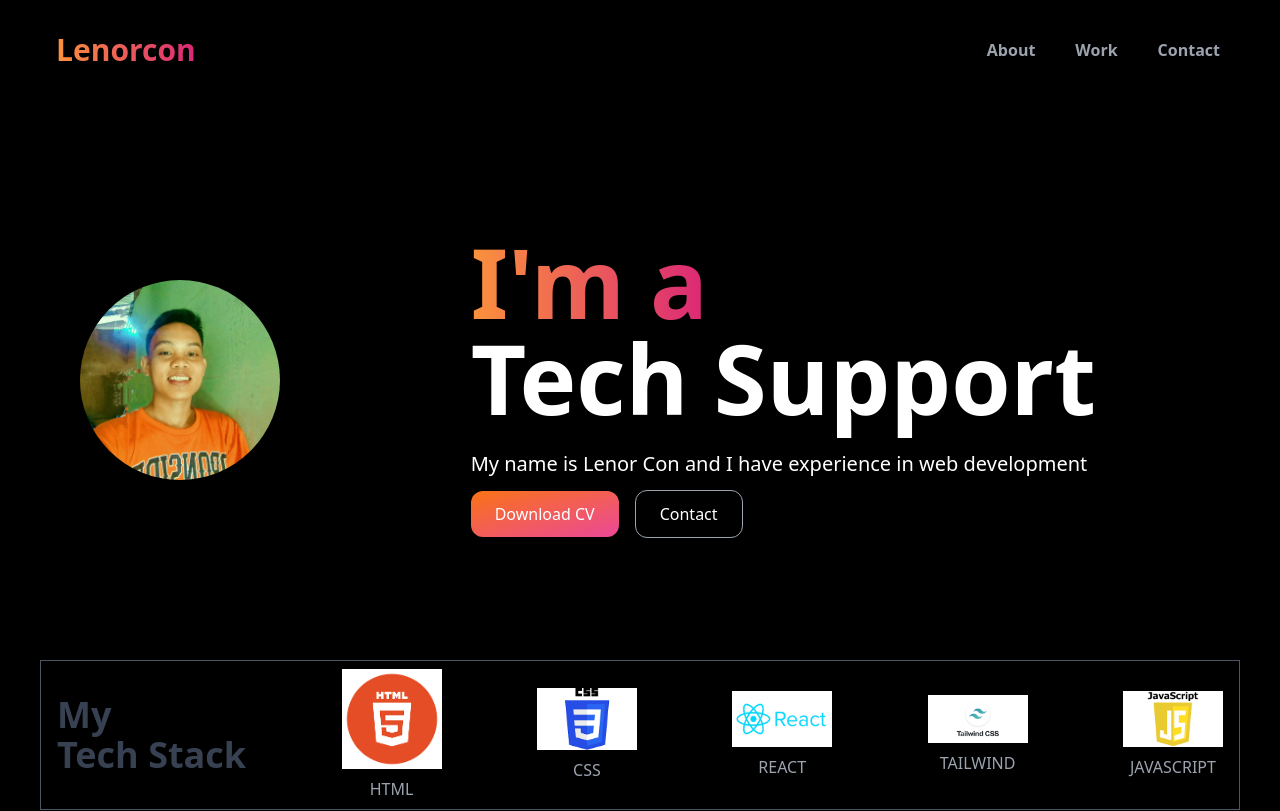
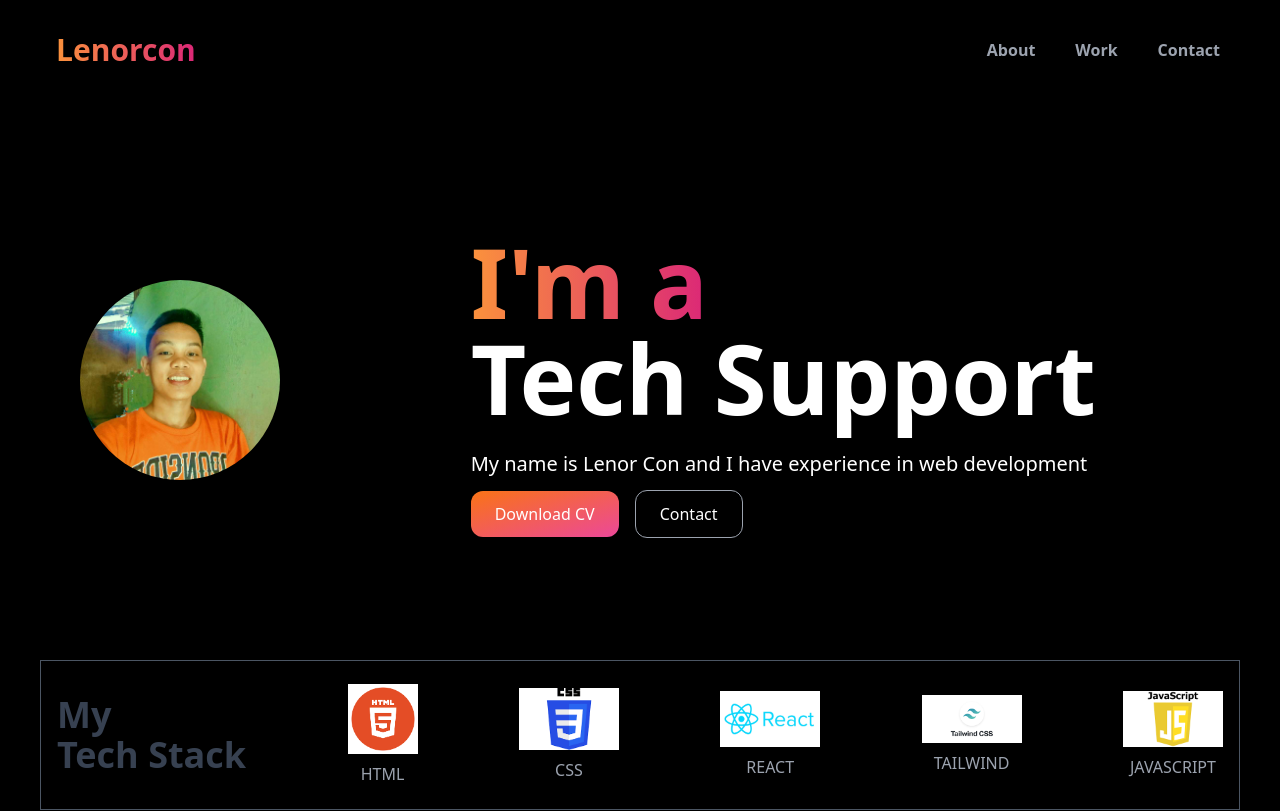
Before and after one commit to lenorcon/ReactPortfolio, a React (Create React App) app: page / in a window 1280 px wide. Shown: the top 811 px of the page. Built offline with nearby package versions, Linux system fonts and the light colour scheme.

Commit message:
add transition to techstock

```diff
--- a/src/components/Skills.jsx
+++ b/src/components/Skills.jsx
@@ -12,23 +12,23 @@ const Skills = () => {
         <h2 className='text-gray-700 text-2xl md:text-4xl font-bold m-4'>
             My <br />Tech <b> Stack</b>
         </h2>
-        <div className='flex flex-col items-center m-4 sm:my-0 w-[30px] md:w-[100px]'>
+        <div className=' transform transition-transform duration-300 hover:scale-105 flex flex-col items-center m-4 sm:my-0 w-[30px] md:w-[70px]'>
             <img src={htmls} alt="" />
             <p className='mt-2'>HTML</p>
         </div>
-        <div className='flex flex-col items-center m-4 sm:my-0 w-[40px] md:w-[100px]'>
+        <div className=' transform transition-trasnsform duration-300 hover:scale-105 flex flex-col items-center m-4 sm:my-0 w-[40px] md:w-[100px]'>
             <img src={css} alt="" />
             <p className='mt-2'>CSS</p>
         </div>
-        <div className='flex flex-col items-center m-4 sm:my-0 w-[40px] md:w-[100px]'>
+        <div className='transform transition-transform duration-300 hover:scale-105 flex flex-col items-center m-4 sm:my-0 w-[40px] md:w-[100px]'>
             <img src={react} alt="" />
             <p className='mt-2'>REACT</p>
         </div>
-        <div className='flex flex-col items-center m-4 sm:my-0 w-[40px] md:w-[100px]'>
+        <div className=' transform transition-transform duration-300 hover:scale-105 flex flex-col items-center m-4 sm:my-0 w-[40px] md:w-[100px]'>
             <img src={tailwind} alt="" />
             <p className='mt-2'>TAILWIND</p>
         </div>
-        <div className='flex flex-col items-center m-4 sm:my-0 w-[40px] md:w-[100px]'>
+        <div className='transform transiton-transform duration-300 hover:scale-105 flex flex-col items-center m-4 sm:my-0 w-[40px] md:w-[100px]'>
             <img src={javascript} alt="" />
             <p className='mt-2'>JAVASCRIPT</p>
         </div>
```
